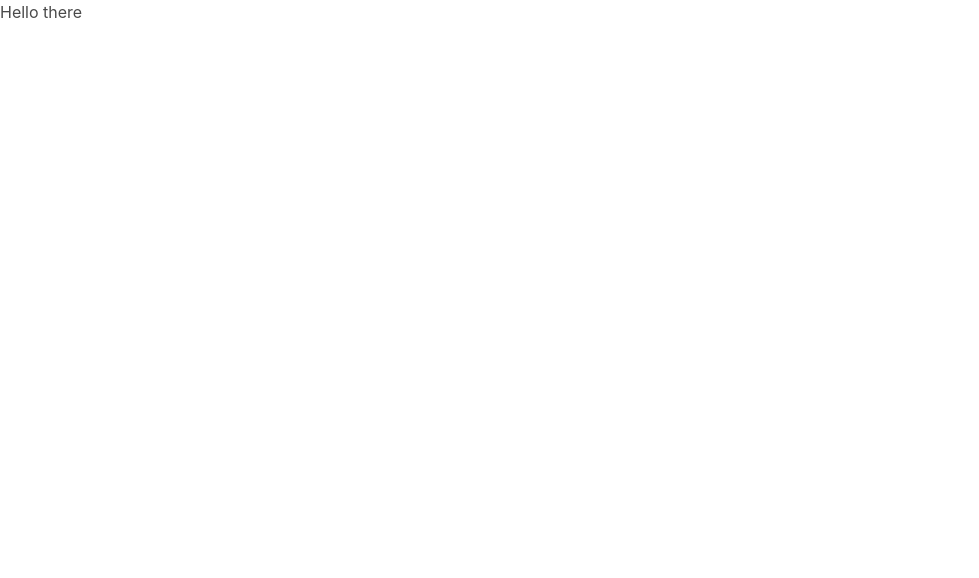
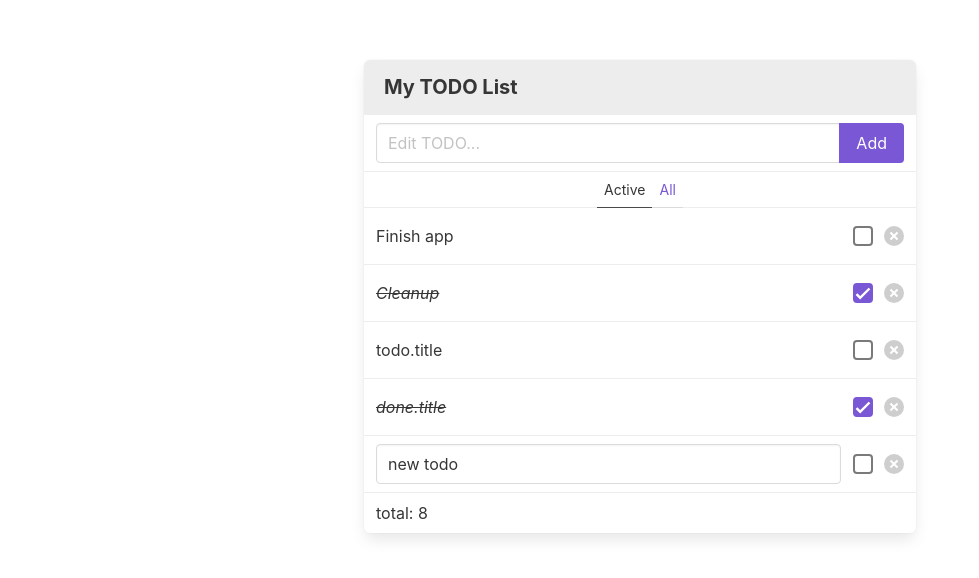
Before and after one commit to samokoder/simple-todo-app, a Vue app in the folder public/: page / in a window 1280 px wide. Shown: the top 578 px of the page, without its empty margins (0-979 px from the left). Built offline with nearby package versions, Linux system fonts and the light colour scheme; no server answers.

Commit message:
UPD: front-app files

```diff
--- a/public/src/app/App.vue
+++ b/public/src/app/App.vue
@@ -1,3 +1,194 @@
 <template>
-  <h1>Hello there</h1>
+  <section class="section">
+    <div class="container">
+      <div class="column is-half is-offset-one-quarter">
+        <nav class="panel">
+          <p class="panel-heading">My TODO List</p>
+
+          <new-todo
+            class="panel-block"
+            v-on:create="createTodo"
+            v-bind:disabled="isCreatePending"
+          ></new-todo>
+
+          <div class="panel-tabs">
+            <a href="#" class="is-active">Active</a>
+            <a href="#">All</a>
+          </div>
+
+          <todo-item
+            class="panel-block"
+            v-for="todo in todoList"
+            v-bind:key="todo.id"
+            v-bind:todo="todo"
+            v-on:edit="updateTodo"
+          ></todo-item>
+
+          <div class="panel-block">
+            <div class="control">
+              <b-field grouped>
+                <p class="control is-expanded my-2" v-on:dblclick="editItem">
+                  {{ 'todo.title' }}
+                </p>
+
+                <div class="control buttons mb-0">
+                  <b-checkbox class="mr-0" title="mark done"></b-checkbox>
+                  <button
+                    class="delete"
+                    disabled
+                    v-on:click="deleteItem"
+                  ></button>
+                </div>
+              </b-field>
+            </div>
+          </div>
+
+          <div class="panel-block">
+            <div class="control">
+              <b-field grouped>
+                <p
+                  class="control is-expanded my-2 todo-done is-italic"
+                  v-on:dblclick="editItem"
+                >
+                  {{ 'done.title' }}
+                </p>
+
+                <div class="control buttons mb-0">
+                  <b-checkbox
+                    class="mr-0"
+                    title="mark done"
+                    v-bind:value="true"
+                  ></b-checkbox>
+                  <button class="delete" v-on:click="deleteItem"></button>
+                </div>
+              </b-field>
+            </div>
+          </div>
+
+          <div class="panel-block">
+            <div class="control">
+              <b-field grouped>
+                <p class="control is-expanded">
+                  <input type="text" class="input" value="new todo" />
+                </p>
+
+                <div class="control buttons mb-0">
+                  <b-checkbox class="mr-0" title="mark done"></b-checkbox>
+                  <button
+                    class="delete"
+                    disabled
+                    v-on:click="deleteItem"
+                  ></button>
+                </div>
+              </b-field>
+            </div>
+          </div>
+
+          <div class="panel-block">
+            total: 8
+          </div>
+        </nav>
+      </div>
+    </div>
+  </section>
 </template>
+
+<script>
+import { todo as todoApi } from './api';
+import NewTodo from './components/NewTodo.vue';
+import TodoItem from './components/TodoItem.vue';
+
+export default {
+  components: {
+    NewTodo,
+    TodoItem
+  },
+
+  data() {
+    return {
+      isCreatePending: false,
+      isLoadPending: false,
+      isEditPending: false,
+
+      todoList: [
+        {
+          id: 1,
+          title: 'Finish app',
+          done: false
+        },
+        {
+          id: 2,
+          title: 'Cleanup',
+          done: true
+        }
+      ],
+    };
+  },
+
+  mounted() {
+    this.fetchTodoList();
+  },
+
+  methods: {
+    fetchTodoList() {
+      this.isLoadPending = true;
+
+      todoApi.get()
+        .then(({ data }) => {
+          console.log(data);
+        })
+        .catch((err) => console.warn('Failed to fetch list', err))
+        .then(() => {
+          this.isLoadPending = false;
+        });
+    },
+
+    createTodo(data) {
+      this.isCreatePending = true;
+
+      todoApi.create(data)
+        .then((resp) => {
+          console.log(resp);
+
+          // TODO add to list
+        })
+        .catch((err) => console.warn('Failed to create item', err))
+        .then(() => {
+          this.isCreatePending = false;
+        });
+    },
+
+    updateTodo(todo) {
+      this.isEditPending = true;
+
+      const { id, ...data } = todo;
+
+      todoApi.update(id, data)
+        .then((resp) => {
+          console.log(resp);
+        })
+        .catch((err) => console.warn('Failed to item', err))
+        .then(() => {
+          this.isEditPending = false;
+        })
+    },
+
+    editItem() {
+      console.log('EDIT!!!');
+    },
+
+    deleteItem() {
+      alert('about to delete');
+    }
+  }
+};
+</script>
+
+<style>
+button[disabled] {
+  cursor: not-allowed;
+}
+.todo-done {
+  text-decoration: line-through;
+}
+</style>
--- /dev/null
+++ b/public/src/app/api.js
@@ -0,0 +1,28 @@
+// ./app/api.js
+
+import axios from 'axios';
+
+const client = axios.create({
+  baseURL: '/api'
+});
+
+const resource = (path) => {
+  const prepareUrl = (id) => {
+    if (id) return `${path}/${id}`;
+
+    return path;
+  };
+
+  return {
+    get: (id) => client.get(prepareUrl(id)),
+    create: (data) => client.post(prepareUrl(), data),
+    update: (id, data) => client.put(prepareUrl(id), data),
+    delete: (id) => client.delete(prepareUrl(id))
+  };
+};
+
+export const todo = resource('todo');
+
+export default {
+  todo
+};
--- /dev/null
+++ b/public/src/app/components/NewTodo.vue
@@ -0,0 +1,41 @@
+<template>
+  <form v-on:submit.prevent="formSubmit">
+    <div class="control field has-addons">
+      <div class="control is-expanded">
+        <input
+          type="text"
+          class="input is-fullwidth"
+          placeholder="Edit TODO..."
+          v-model="todo"
+          required
+        />
+      </div>
+      <div class="control">
+        <button class="button is-primary">Add</button>
+      </div>
+    </div>
+  </form>
+</template>
+
+<script>
+export default {
+  name: 'NewTodo',
+
+  props: {
+    disabled: Boolean
+  },
+
+  data() {
+    return {
+      todo: ''
+    };
+  },
+
+  methods: {
+    formSubmit() {
+      this.$emit('create', { todo: this.todo });
+      this.todo = '';
+    }
+  }
+};
+</script>
--- /dev/null
+++ b/public/src/app/components/TodoItem.vue
@@ -0,0 +1,64 @@
+<template>
+  <div>
+    <div class="control">
+      <b-field grouped>
+        <p
+          class="control is-expanded my-2"
+          v-bind:class="{ 'todo-done': todo.done }"
+          v-on:dblclick="editItem"
+        >
+          {{ todo.title }}
+        </p>
+
+        <div class="control buttons mb-0">
+          <b-checkbox
+            class="mr-0"
+            title="mark done"
+            v-bind:value="todo.done"
+            v-on:input="toggleDone"
+          ></b-checkbox>
+          <button class="delete" v-on:click="deleteItem"></button>
+        </div>
+      </b-field>
+    </div>
+  </div>
+</template>
+
+<script>
+export default {
+  name: 'TodoItem',
+
+  props: {
+    todo: {
+      type: Object,
+      required: true
+    }
+  },
+
+  methods: {
+    editItem() {
+      // prevent editing finished item
+      if (this.todo.done) return;
+
+      console.log('edit');
+    },
+
+    toggleDone(value) {
+      this.$emit('edit', { id: this.todo.id, done: value });
+    },
+
+    deleteItem() {
+      if (confirm('RU sure???')) {
+        console.log('delete');
+      }
+    }
+  }
+};
+</script>
+
+<style>
+.todo-done {
+  text-decoration: line-through;
+  font-style: italic;
+}
+</style>
```
